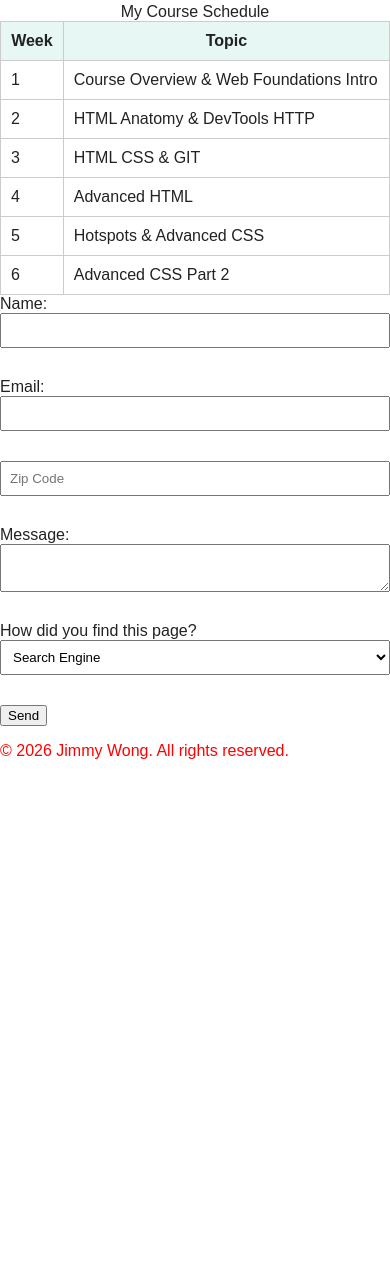
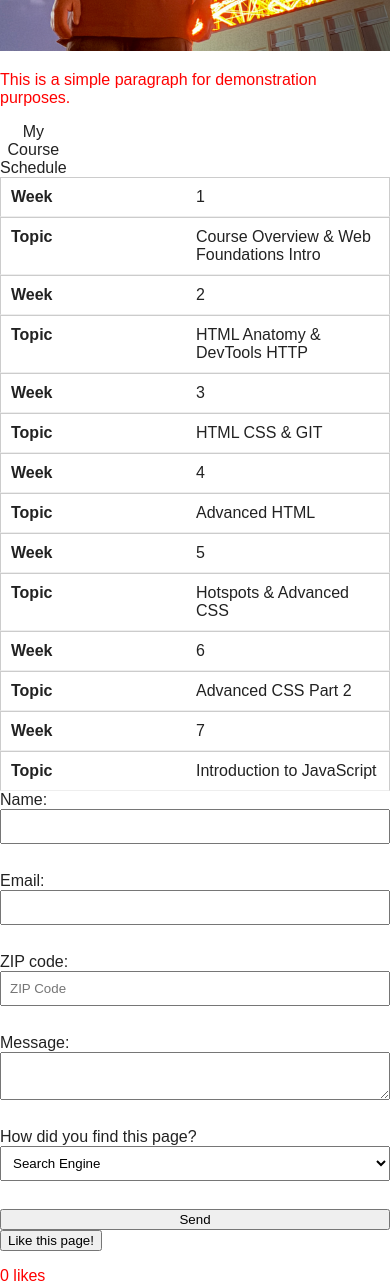
Before and after one commit to jwong545/web-dev-labs, a plain HTML site: page index.html in a window 390 px wide. Shown: the part 1133-2421 px from the top of the page. Before the commit the page ends 1933 px from the top, so only its background shows below. Drawn offline with Linux system fonts and the light colour scheme.

Commit message:
Add JavaScript: like counter & dark mode toggle

```diff
--- a/index.html
+++ b/index.html
@@ -1,5 +1,5 @@
 <!DOCTYPE html>
-<!-- September 25, 2026 - Jimmy Wong - Lab 06-->
+<!-- October 4, 2026 - Jimmy Wong - Lab 07-->
 <html lang="en">
     <head>
         <meta charset="UTF-8" name="viewport" content="width=device-width, initial-scale=1.0">
@@ -32,7 +32,7 @@
             <a href="https://developer.mozilla.org/en-US/">Mozilla Developer Network (MDN) is a great resource for web development information.</a>
 
             <div class="image-wrap">
-                <img src="IMG_3020.JPEG" alt="Jimmy at Tokyo Tower in April 2026" width="300">
+                <img src="IMG_3020.JPEG" alt="Jimmy at Tokyo Tower in April 2026" width="100%">
                 <span class="badge">New</span>
             </div>
 
@@ -48,53 +48,68 @@
                 </thead>
                 <tbody>
                     <tr>
-                        <td>1</td>
-                        <td>Course Overview & Web Foundations Intro</td>
+                        <td data-label="Week">1</td>
+                        <td data-label="Topic">Course Overview & Web Foundations Intro</td>
                     </tr>
                     <tr>
-                        <td>2</td>
-                        <td>HTML Anatomy & DevTools HTTP</td>
+                        <td data-label="Week">2</td>
+                        <td data-label="Topic">HTML Anatomy & DevTools HTTP</td>
                     </tr>
                     <tr>
-                        <td>3</td>
-                        <td>HTML CSS & GIT</td>
+                        <td data-label="Week">3</td>
+                        <td data-label="Topic">HTML CSS & GIT</td>
                     </tr>
                     <tr>
-                        <td>4</td>
-                        <td>Advanced HTML</td>
+                        <td data-label="Week">4</td>
+                        <td data-label="Topic">Advanced HTML</td>
                     </tr>
                     <tr>
-                        <td>5</td>
-                        <td>Hotspots & Advanced CSS</td>
+                        <td data-label="Week">5</td>
+                        <td data-label="Topic">Hotspots & Advanced CSS</td>
                     </tr>
                     <tr>
-                        <td>6</td>
-                        <td>Advanced CSS Part 2</td>
+                        <td data-label="Week">6</td>
+                        <td data-label="Topic">Advanced CSS Part 2</td>
+                    </tr>
+                    <tr>
+                        <td  data-label="Week">7</td>
+                        <td data-label="Topic">Introduction to JavaScript</td>
                     </tr>
                 </tbody>
             </table>
 
             <form>
+                <div class="field">
                     <label for="name">Name:</label>
                     <input type="text" id="name" name="name" required>
-                <br>
+                </div>
+                <div class="field">
                     <label for="email">Email:</label>
                     <input type="email" id="email" name="email" required>
-                <br>
-                <input type="text" id="zipcode" name="zipcode" placeholder="Zip Code" pattern="^\d{5}$" required>
-                <br>
+                </div>
+                <div class="field">
+                    <label>ZIP code:</label>
+                    <input type="text" id="zipcode" name="zipcode" placeholder="ZIP Code" pattern="^\d{5}$" required>
+                </div>
+                <div class="field">
                     <label for="message">Message:</label>
                     <textarea id="message" name="message"></textarea>
-                <br>
+                </div>
+                <div class="field">
                     <label for="referral">How did you find this page?</label>
                     <select id="referral" name="referral">
                         <option value="search">Search Engine</option>
                         <option value="social">Social Media</option>
                         <option value="friend">A friend</option>
                     </select>
-                <br>
-                <button type="submit">Send</button>
+                </div>
+                <div class="field"><button type="submit">Send</button></div>
             </form>
+
+            <button id="like-btn">Like this page!</button>
+            <p id="like-count">0 likes</p>
+
+            <button id="theme-btn">Toggle Dark Mode</button>
         </main>
 
         <script src="script.js"></script>
--- a/script.js
+++ b/script.js
@@ -1,4 +1,4 @@
-// Jimmy Wong - September 11, 2026 - Lab 04
+// Jimmy Wong - October 4, 2026 - Lab 07
 // script.js
 const zipInput = document.getElementById('zipcode');
 
@@ -11,3 +11,35 @@ zipInput.addEventListener('input', () => {
     const isValidZip = zipPattern.test(zipInput.value);
     console.log(isValidZip); // Logs true or false to the Console!
 });
+
+// console.log('script.js is connected!');
+
+// Lab07 - Part 2
+const name = "Jimmy Wong";
+let labsCompleted = 6;
+let isEnrolled = false;
+
+// labsCompleted += 1; // Increment labsCompleted by 1
+// labsCompleted++; // Increment labsCompleted by 1
+labsCompleted = labsCompleted + 1; // Increment labsCompleted by 1
+
+console.log(`Hello, my name is ${name}. I have completed ${labsCompleted} labs.`);
+// Lab07 - End of Part 2
+
+// Lab07 - Part 3
+const likeBtn = document.querySelector('#like-btn');
+const likeCount = document.querySelector('#like-count');
+let likes = 0;
+
+likeBtn.addEventListener('click', () => {
+    likes = likes + 1;
+    likeCount.textContent = `${likes} likes`;
+});
+// Lab07 - End of Part 3
+
+// Lab07 - Part 4
+const themeBtn = document.querySelector('#theme-btn');
+themeBtn.addEventListener('click', () => {
+    document.body.classList.toggle('dark');
+});
+// Lab07 - End of Part 4
--- a/styles.css
+++ b/styles.css
@@ -1,21 +1,4 @@
 /* September 25, 2026 - Jimmy Wong - Lab 06 */
-
-/* Designed for Mobile friendly */
-@media (max-width: 600px) {
-    #main-nav {
-        flex-direction: column;
-    }
-
-    h1 {
-        font-size: 1.5em;
-    }
-}
-
-/* Designed for Tablet friendly */
-@media (max-width: 900px) {
-
-}
-
 body {
     font-family: Arial, sans-serif;
     color: #222;
@@ -23,15 +6,9 @@ body {
     margin: 40px auto;
 }
 
-/* Designed for Desktop & General Coding */
+p { color: red; }
 
-p {
-    color: red;
-}
-
-* {
-    box-sizing: border-box;
-}
+* { box-sizing: border-box; }
 
 header {
     padding: 24px;
@@ -46,6 +23,7 @@ header {
 #main-nav {
     background-color: #0d3b36;
     display: flex;
+    flex-direction: column; /* added for mobile-first */
     gap: 8px;
     justify-content: center;
 }
@@ -57,9 +35,7 @@ header {
     transition: background-color 0.2s ease;
 }
 
-#main-nav a:hover {
-    background-color: #14b8a6;
-}
+#main-nav a:hover { background-color: #14b8a6; }
 
 table {
     border-collapse: collapse;
@@ -69,11 +45,10 @@ table {
 th, td {
     padding: 10px;
     border: 1px solid #ccc;
+    text-align: left;
 }
 
-thead {
-    background-color: #e6f7f4;
-}
+thead { background-color: #e6f7f4; }
 
 input, textarea, select {
     display: block;
@@ -98,3 +73,61 @@ input, textarea, select {
     border-radius: 4px;
     z-index: 5;
 }
+
+form {
+    display: flex;
+    gap: 1rem;
+}
+
+.field {
+    flex: 1;
+    display: flex;
+    flex-direction: column;
+}
+
+input {
+    width: 100%;
+    box-sizing: border-box;
+}
+
+/* Designed for Mobile-first */
+@media (max-width: 600px) {
+    h1 { font-size: 1.5em; }
+}
+
+/* Mobile-first equivalent */
+@media (min-width: 601px) {
+    #main-nav { flex-direction: row; /* this convert to single row for non-mobile-first */ }
+}
+
+/* Designed for Tablet friendly */
+@media (max-width: 900px) {
+    table, thead, tbody, th, td, tr {
+        display: block;
+    }
+    thead tr {
+        position: absolute;
+        top: -9999px;
+        left: -9999px;
+    }
+    td {
+        position: relative; /* volunteers itself as the anchor point */
+        padding-left: 50%;
+        border-bottom: 1px solid #eee;
+    }
+    td::before {
+        content: attr(data-label);
+        position: absolute; /* anchor to whatever the nearest positioned ancestor is */
+        left: 10px;
+        font-weight: bold;
+    }
+
+    form {
+        flex-direction: column;
+    }
+}
+
+body.dark {
+    background-color: #111827;
+    color: #f1f5f9;
+}
```
Lines whose indentation alone changed are shown as unchanged.
